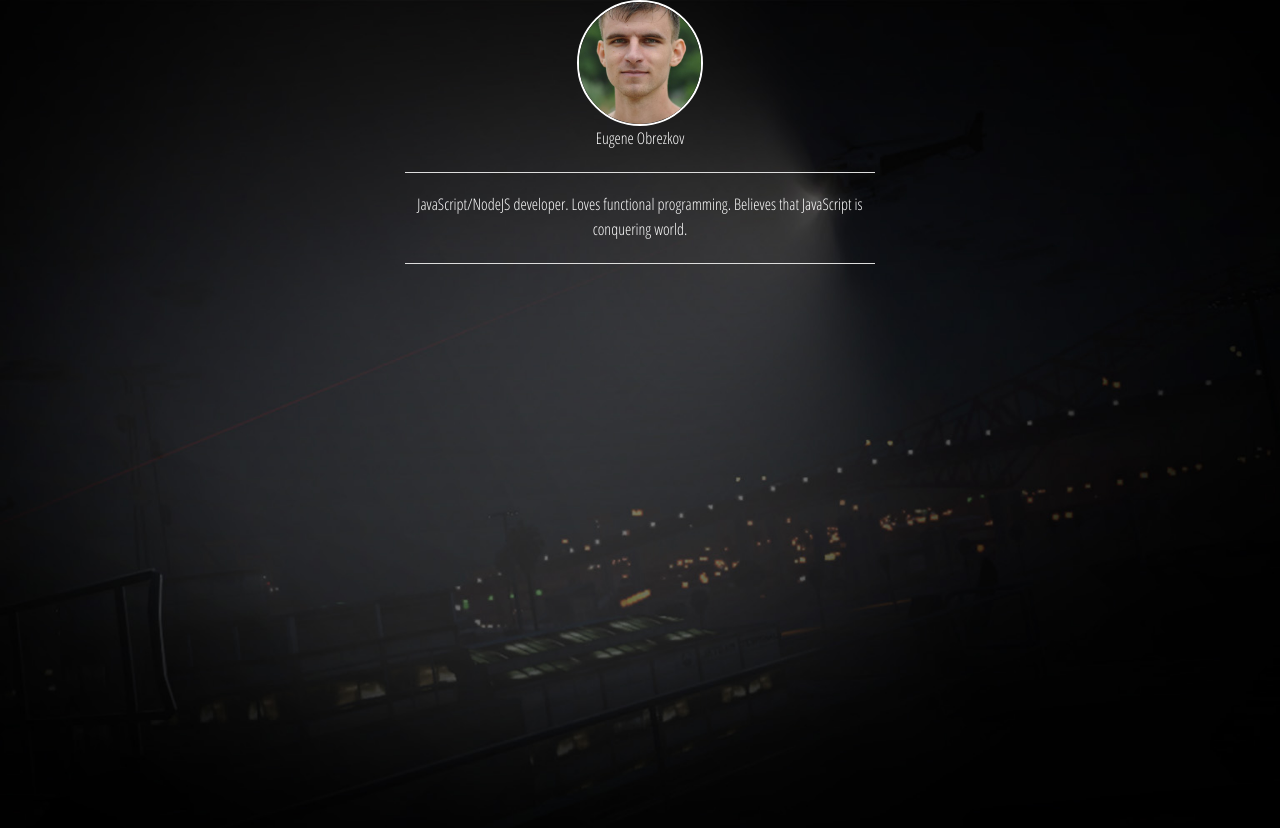
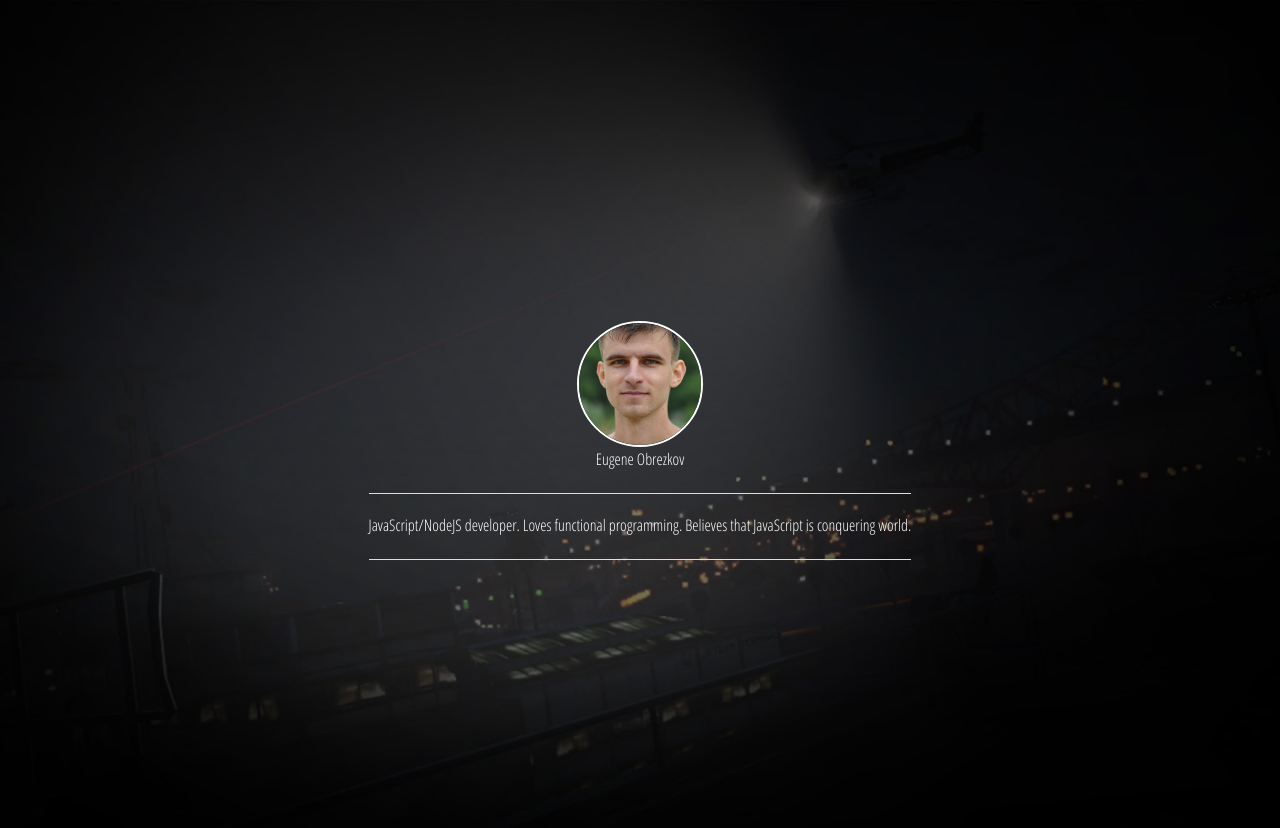
Before and after one commit to ghaiklor/ghaiklor.com, a Jekyll site: the page built from index.html, in a window 1280 px wide. Shown: the top 828 px of the page. Built offline with Jekyll 4.4.1, drawn with Linux system fonts in a browser that asks for light colours.

Commit message:
Vertical center

```diff
--- a/assets/css/styles.css
+++ b/assets/css/styles.css
@@ -13,6 +13,18 @@ h1, h2, h3, h4, h5, h6, a, p {
   color: white;
 }
 
+.vertical-align-middle.row, .vertical-align-middle .columns {
+  display: table;
+  width: inherit;
+  height: 100%;
+}
+
+.vertical-align-middle .item {
+  display: table-cell;
+  text-align: center;
+  vertical-align: middle;
+}
+
 .my-photo {
   border-radius: 50%;
   width: 126px;
--- a/index.html
+++ b/index.html
@@ -1,8 +1,8 @@
 ---
 layout: default
 ---
-<div class="row text-center">
-  <div class="large-6 medium-8 small-12 large-centered medium-centered small-centered columns">
+<div class="row text-center vertical-align-middle">
+  <div class="large-6 medium-8 small-12 large-centered medium-centered small-centered columns item">
     <img class="my-photo" src="/assets/images/me.jpg" alt="Eugene Obrezkov's photo"/>
 
     <p>Eugene Obrezkov</p>
```
